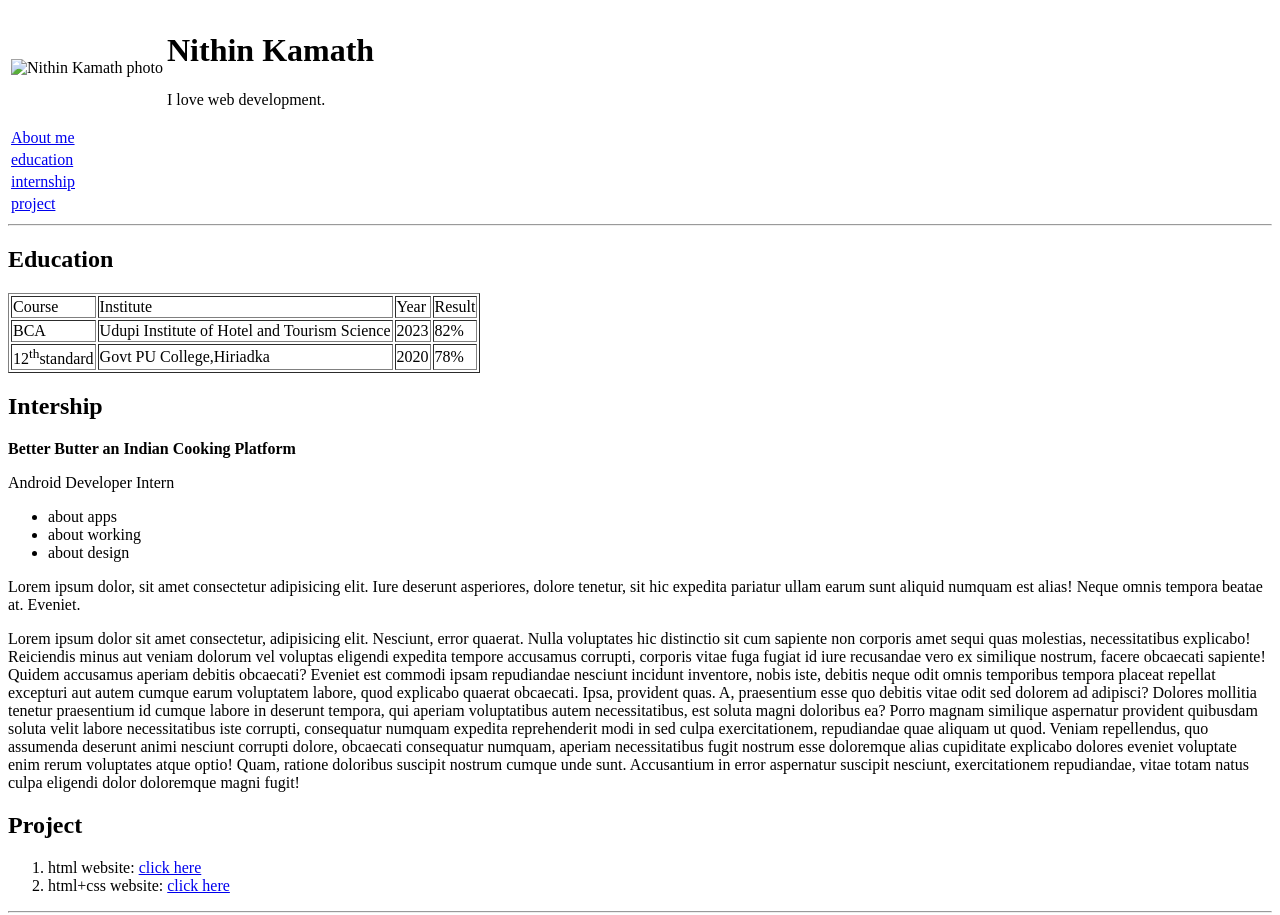
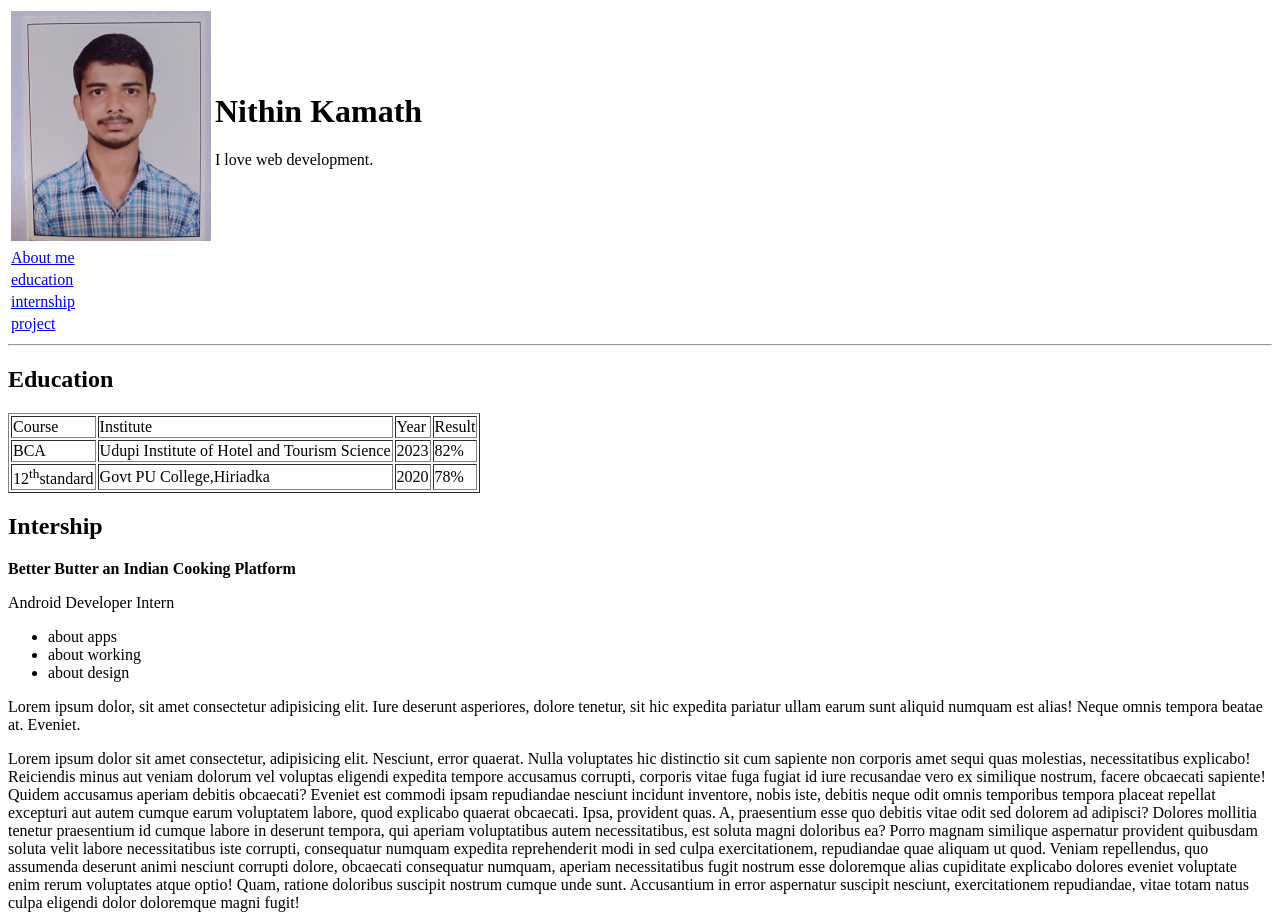
Before and after one commit to Nithin-Kamath/resume, a plain HTML site: page index.html in a window 1280 px wide. Shown: the top 915 px of the page. Drawn offline with Linux system fonts and the light colour scheme.

Commit message:
Update index.html

```diff
--- a/index.html
+++ b/index.html
@@ -10,7 +10,7 @@
     <header>
    <table>
     <tr>
-        <td><img src="images/nk.jpg" alt="Nithin Kamath photo"></td>
+        <td><img src="nk.jpg" alt="Nithin Kamath photo"></td>
         <td><h1>Nithin Kamath</h1>
             <p>I love web development.</p></td>
 
```
